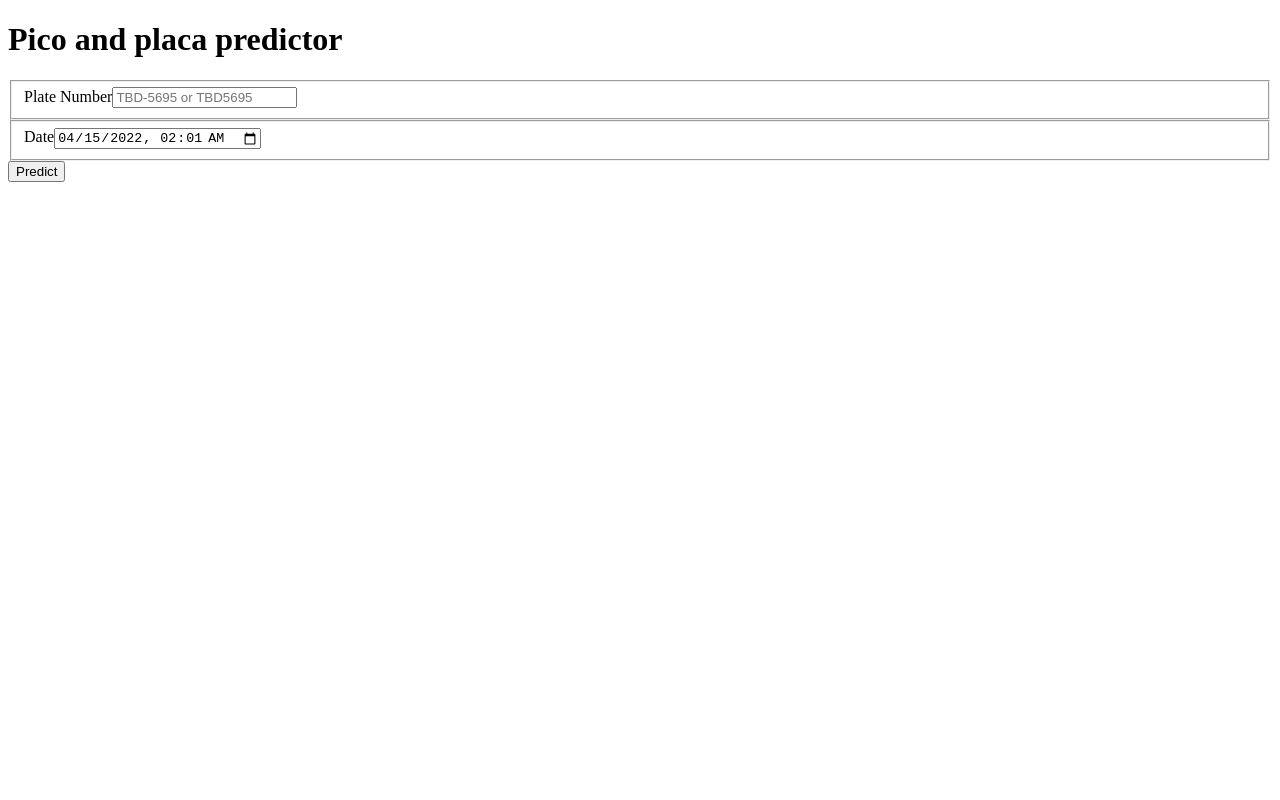
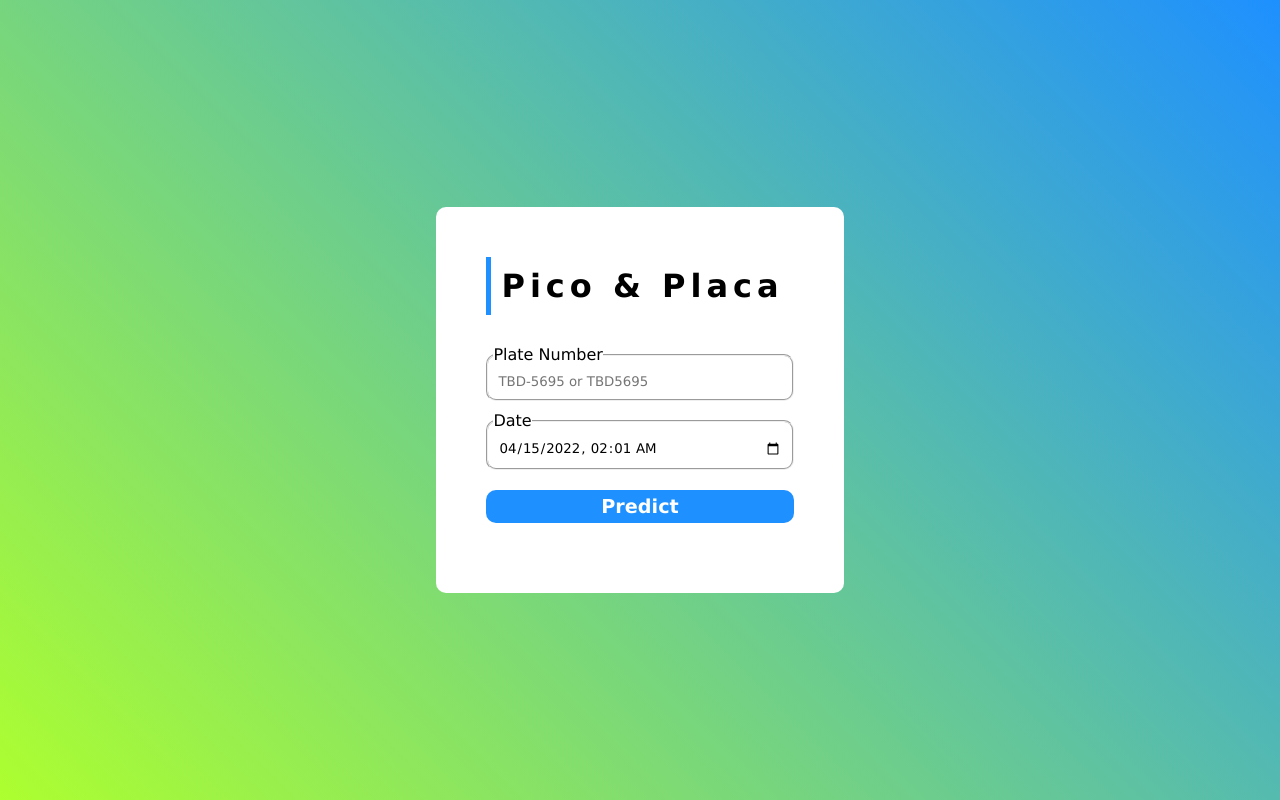
Before and after one commit to javillegasna/pico-placa-predictor, a React (Create React App) app: page / in a window 1280 px wide. Built offline with nearby package versions, Linux system fonts and the light colour scheme.

Commit message:
adding css styles

```diff
--- /dev/null
+++ b/src/App/App.css
@@ -0,0 +1,72 @@
+* {
+  margin: 0;
+  padding: 0;
+  box-sizing: border-box;
+  font-family: "Lucida Sans", "Lucida Sans Regular", Verdana, sans-serif;
+}
+body{
+  height: 100vh;
+  display: flex;
+  justify-content: center;
+  align-items: center;
+  background: linear-gradient(45deg, greenyellow, dodgerblue);
+}
+#root{
+  padding: 50px;
+  background: #fff;
+  border-radius: 10px;
+  max-width: 500px;
+}
+.title{
+  margin-bottom: 30px;
+  padding: 10px;
+  border-left: 5px solid dodgerblue;
+  color: #000;
+  font-size: 2em;
+  font-weight: bold;
+  letter-spacing: 5px;
+}
+.form_prediction{
+  margin: 10px 0;
+}
+.form_prediction fieldset{
+  margin: 10px 0;
+  padding: 5px;
+  border-radius: 10px;
+}
+.form_prediction input{
+  width: 100%;
+  height: 100%;
+  padding: 5px;
+  border: none;
+  outline: none;
+}
+.form_prediction input:focus{
+  border: none;
+}
+.msg_error{
+  color: lightcoral;
+}
+.button{
+  margin: 10px 0;
+  padding: 10px;
+  background-color: dodgerblue;
+  border-radius: 10px;
+  font-size: 1.2rem;
+  font-weight: bold;
+  color: #fff;
+}
+.card{
+  text-align: center;
+}
+.card p{
+  margin: 10px 0;
+}
+.prediction{
+  margin: 20px 0;
+  font-size: 1.5rem;
+  color: rgb(66, 151, 66)
+}
+.reject{
+  color: lightcoral;
+}
--- a/src/App/App.tsx
+++ b/src/App/App.tsx
@@ -5,7 +5,7 @@ import {
   getDayNumber,
   getNotPermitPlatesNumbers,
 } from "../utils/pico-placa-checker";
-
+import "./App.css";
 interface IForm {
   [key: string]: any;
   plate: string;
@@ -61,12 +61,11 @@ function App(): JSX.Element {
   };
   return (
     <>
-      <h1>Pico and placa predictor</h1>
-      <form onSubmit={predictHandler}>
+      <h1 className="title">Pico & Placa</h1>
+      <form className="form_prediction" onSubmit={predictHandler}>
         <fieldset>
-          <label htmlFor="plate">Plate Number</label>
+          <legend>Plate Number</legend>
           <input
-            id="plate"
             type="text"
             placeholder="TBD-5695 or TBD5695"
             value={formModel.plate}
@@ -78,24 +77,25 @@ function App(): JSX.Element {
               });
             }}
           />
-          {!messageError.plate && (
-            <span>Please enter a valid plate Number</span>
-          )}
         </fieldset>
+        {!messageError.plate && (
+          <span className="msg_error">Please enter a valid plate Number</span>
+        )}
         <fieldset>
-          <label htmlFor="date">Date</label>
+          <legend>Date</legend>
           <input
             type="datetime-local"
-            id="date"
             value={formModel.date}
             onChange={(e) => {
               setFormModel({ ...formModel, date: e.target.value });
               setMessageError({ ...messageError, date: e.target.value !== "" });
             }}
           />
-          {!messageError.date && <span> Please enter a date</span>}
         </fieldset>
-        <input type="submit" value="Predict" />
+        {!messageError.date && (
+          <span className="msg_error"> Please enter a date</span>
+        )}
+        <input className="button" type="submit" value="Predict" />
       </form>
       {openPrediction && (
         <div className="card">
@@ -111,7 +111,13 @@ function App(): JSX.Element {
               {config.dayList[prediction.dayNumber - 1]}
             </p>
           )}
+
           <p>
+            Remember the horary for Pico and Placa was{" "}
+            {`${config.startMorning} to ${config.endMorning} and ${config.startAfternoon} to ${config.endAfternoon}`}
+          </p>
+
+          <p className={`prediction ${prediction.std?"reject":""}`}>
             Your car {prediction.std ? "have" : "don't have"} pico y placa on
             {config.dayList[prediction.dayNumber - 1]} at {prediction.time}
           </p>
```
Also changed, not shown: 1 other file (tests, documents, lock files or other folders).
